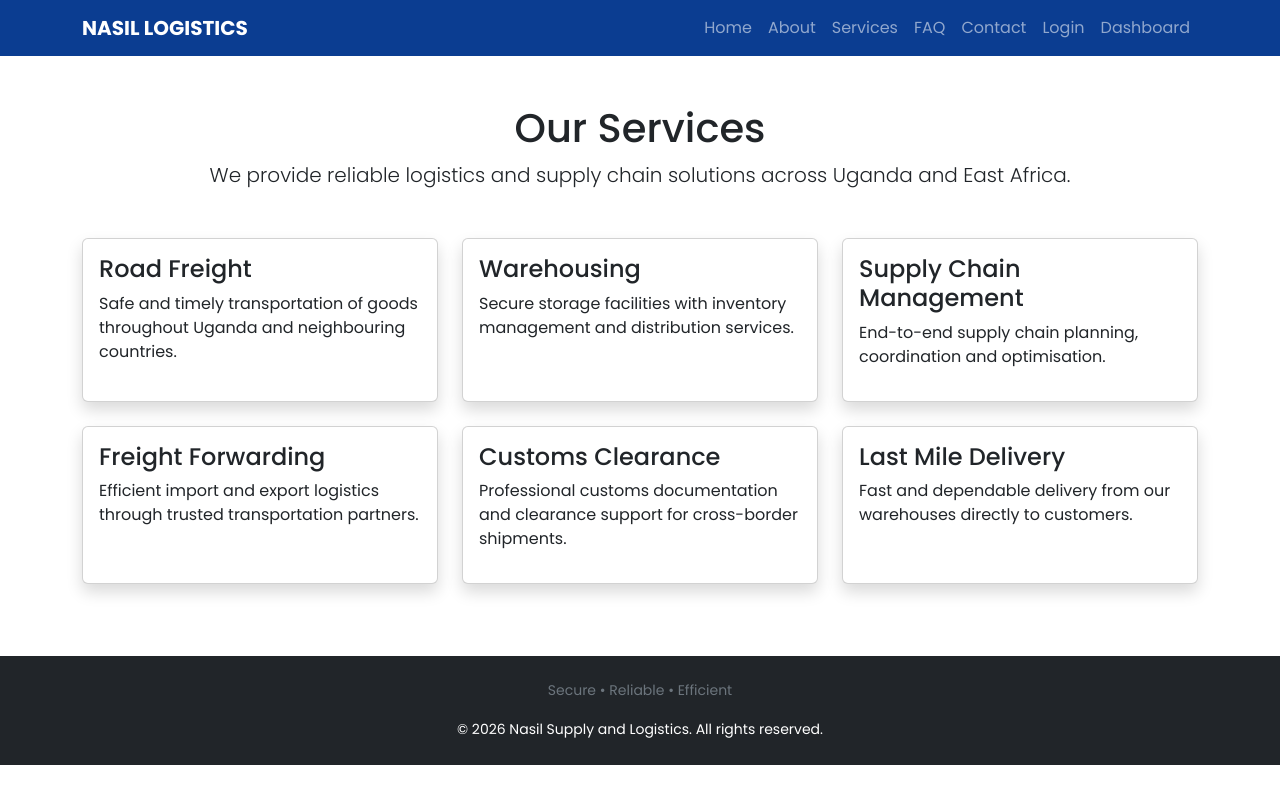
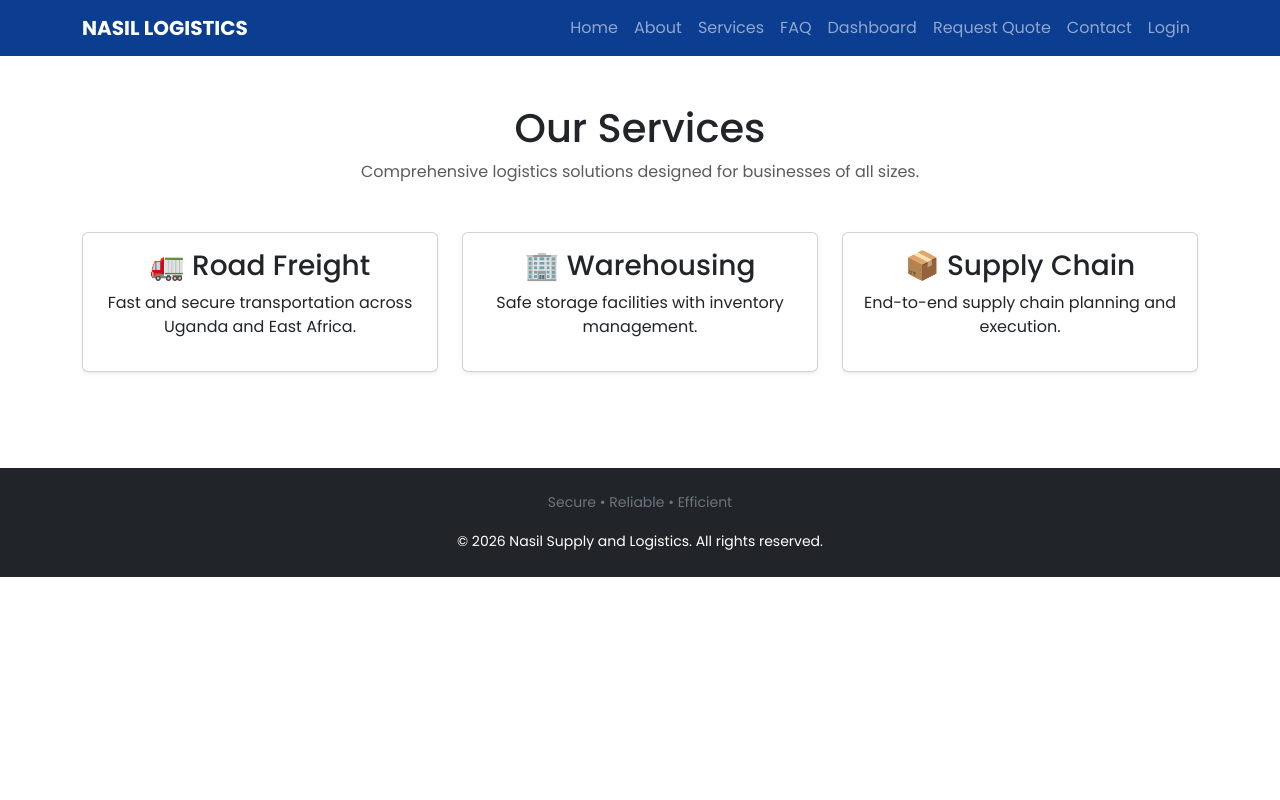
Before and after one commit to Davie62/nasil-supply-logistics, a Django app: page /services/ in a window 1280 px wide. Run offline with Django 5.2, Linux system fonts and the light colour scheme.

Commit message:
updated services page

```diff
--- a/templates/base.html
+++ b/templates/base.html
@@ -16,24 +16,64 @@
 
 <nav class="navbar navbar-expand-lg navbar-dark bg-dark">
     <div class="container">
-        <a class="navbar-brand fw-bold" href="/">NASIL LOGISTICS</a>
 
-        <button class="navbar-toggler" type="button" data-bs-toggle="collapse" data-bs-target="#navbarNav">
+        <a class="navbar-brand fw-bold" href="{% url 'home' %}">
+            NASIL LOGISTICS
+        </a>
+
+        <button class="navbar-toggler" type="button"
+                data-bs-toggle="collapse"
+                data-bs-target="#navbarNav">
             <span class="navbar-toggler-icon"></span>
         </button>
 
         <div class="collapse navbar-collapse" id="navbarNav">
+
             <ul class="navbar-nav ms-auto">
-                <li class="nav-item"><a class="nav-link" href="/">Home</a></li>
-                <li class="nav-item"><a class="nav-link" href="/about/">About</a></li>
-                <li class="nav-item"><a class="nav-link" href="/services/">Services</a></li>
-                <li class="nav-item"><a class="nav-link" href="/faq/">FAQ</a></li>
-                <li class="nav-item"><a class="nav-link" href="/contact/">Contact</a></li>
-                <li class="nav-item"><a class="nav-link" href="/login/">Login</a></li>
-                <li class="nav-item"><a class="nav-link" href="/dashboard/">Dashboard</a></li>
+
+                <li class="nav-item">
+                    <a class="nav-link" href="{% url 'home' %}">Home</a>
+                </li>
+
+                <li class="nav-item">
+                    <a class="nav-link" href="{% url 'about' %}">About</a>
+                </li>
+
+                <li class="nav-item">
+                    <a class="nav-link" href="{% url 'services' %}">Services</a>
+                </li>
+
+                <li class="nav-item">
+                    <a class="nav-link" href="{% url 'faq' %}">FAQ</a>
+
+                </li>
+
+                <li class="nav-item">
+                    <a class="nav-link" href="{% url 'dashboard' %}">Dashboard</a>
+                </li>
+
+                <li class="nav-item">
+                    <a class="nav-link" href="{% url 'quote' %}">
+                        Request Quote
+                    </a>
+                </li>
+
+                <li class="nav-item">
+                    <a class="nav-link" href="{% url 'contact' %}">
+                        Contact
+                    </a>
+                </li>
+
+                <li class="nav-item">
+                    <a class="nav-link" href="{% url 'login' %}">
+                        Login
+                    </a>
+                </li>
 
             </ul>
+
         </div>
+
     </div>
 </nav>
 
--- a/templates/services.html
+++ b/templates/services.html
@@ -1,79 +1,47 @@
-{% extends "base.html" %}
+{% extends 'base.html' %}
+{% load static %}
 
 {% block content %}
 
-<div class="container mt-5">
+<section class="container py-5">
 
     <div class="text-center mb-5">
         <h1>Our Services</h1>
-        <p class="lead">
-            We provide reliable logistics and supply chain solutions across Uganda and East Africa.
+        <p class="text-muted">
+            Comprehensive logistics solutions designed for businesses of all sizes.
         </p>
     </div>
 
-    <div class="row">
+    <div class="row g-4">
 
-        <div class="col-md-4 mb-4">
-            <div class="card shadow h-100">
-                <div class="card-body">
-                    <h4>Road Freight</h4>
+        <div class="col-md-4">
+            <div class="card h-100 shadow-sm">
+                <div class="card-body text-center">
+                    <h3>🚛 Road Freight</h3>
                     <p>
-                        Safe and timely transportation of goods throughout Uganda and neighbouring countries.
+                        Fast and secure transportation across Uganda and East Africa.
                     </p>
                 </div>
             </div>
         </div>
 
-        <div class="col-md-4 mb-4">
-            <div class="card shadow h-100">
-                <div class="card-body">
-                    <h4>Warehousing</h4>
+        <div class="col-md-4">
+            <div class="card h-100 shadow-sm">
+                <div class="card-body text-center">
+                    <h3>🏢 Warehousing</h3>
                     <p>
-                        Secure storage facilities with inventory management and distribution services.
+                        Safe storage facilities with inventory management.
                     </p>
                 </div>
             </div>
         </div>
 
-        <div class="col-md-4 mb-4">
-            <div class="card shadow h-100">
-                <div class="card-body">
-                    <h4>Supply Chain Management</h4>
+        <div class="col-md-4">
+            <div class="card h-100 shadow-sm">
+                <div class="card-body text-center">
+                    <h3>📦 Supply Chain</h3>
                     <p>
-                        End-to-end supply chain planning, coordination and optimisation.
-                    </p>
-                </div>
-            </div>
-        </div>
-
-        <div class="col-md-4 mb-4">
-            <div class="card shadow h-100">
-                <div class="card-body">
-                    <h4>Freight Forwarding</h4>
-                    <p>
-                        Efficient import and export logistics through trusted transportation partners.
-                    </p>
-                </div>
-            </div>
-        </div>
-
-        <div class="col-md-4 mb-4">
-            <div class="card shadow h-100">
-                <div class="card-body">
-                    <h4>Customs Clearance</h4>
-                    <p>
-                        Professional customs documentation and clearance support for cross-border shipments.
-                    </p>
-                </div>
-            </div>
-        </div>
-
-        <div class="col-md-4 mb-4">
-            <div class="card shadow h-100">
-                <div class="card-body">
-                    <h4>Last Mile Delivery</h4>
-                    <p>
-                        Fast and dependable delivery from our warehouses directly to customers.
+                        End-to-end supply chain planning and execution.
                     </p>
                 </div>
             </div>
@@ -81,6 +49,6 @@
 
     </div>
 
-</div>
+</section>
 
 {% endblock %}
```
